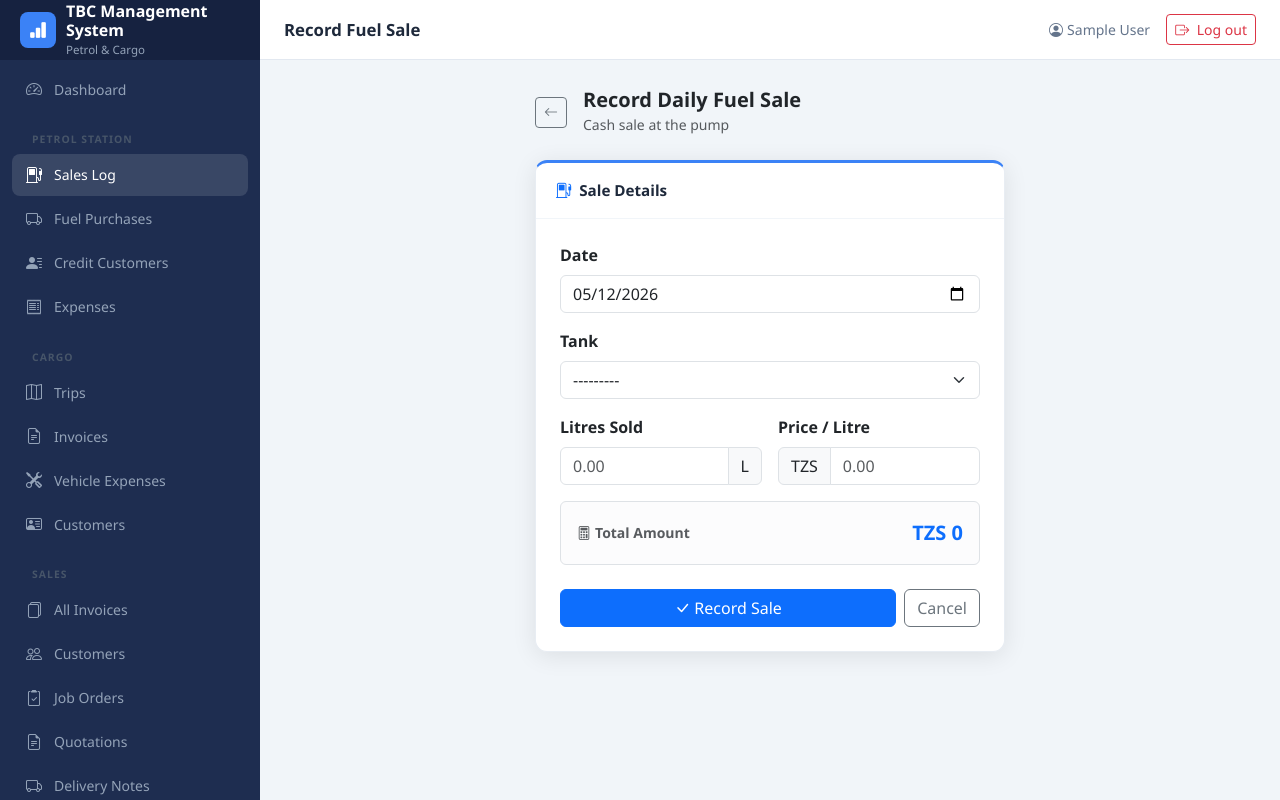
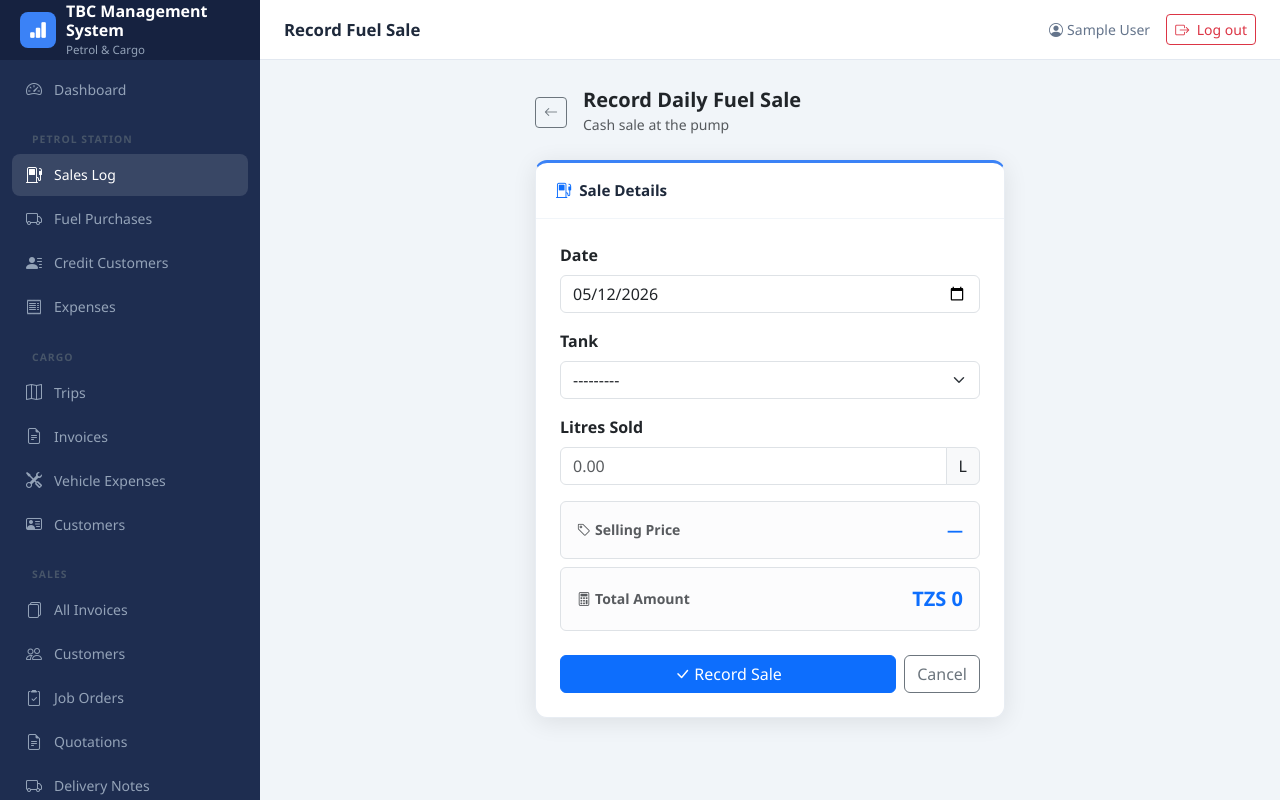
Before and after one commit to Ferlsafer/AccountingProject, a Django app: page /petrol/sales/add/ in a window 1280 px wide. Run offline with Django 5.2, Linux system fonts and the light colour scheme; the visitor is signed in with stand-in values (Sample User, id 1); data comes from the database, SQL or seed files in the repository; data that the repository does not hold is empty.

Commit message:
Selling price set by management, not clerk at point of sale
- Tank gains selling_price field (set by admin/accountant via tank edit)
- DailyFuelSaleForm and CreditSaleForm no longer include unit_price
- Sale views pull unit_price from tank.selling_price automatically
- Error shown if clerk tries to record a sale on a tank with no price set
- Sale form shows each tank's current price and stock so clerk has full context
- Tank list shows selling price column with a red badge if not yet set

Co-Authored-By: Claude Sonnet 4.6 <noreply@anthropic.com>

```diff
--- a/petrol/forms.py
+++ b/petrol/forms.py
@@ -10,12 +10,11 @@ _text  = {'class': 'form-control'}
 class DailyFuelSaleForm(forms.ModelForm):
     class Meta:
         model = DailyFuelSale
-        fields = ['date', 'tank', 'litres_sold', 'unit_price']
+        fields = ['date', 'tank', 'litres_sold']
         widgets = {
             'date':        forms.DateInput(attrs=_date),
             'tank':        forms.Select(attrs=_sel),
             'litres_sold': forms.NumberInput(attrs={**_num, 'placeholder': '0.00'}),
-            'unit_price':  forms.NumberInput(attrs={**_num, 'placeholder': '0.00'}),
         }
 
 
@@ -37,13 +36,12 @@ class FuelPurchaseForm(forms.ModelForm):
 class CreditSaleForm(forms.ModelForm):
     class Meta:
         model = CreditSale
-        fields = ['date', 'customer', 'tank', 'litres', 'unit_price']
+        fields = ['date', 'customer', 'tank', 'litres']
         widgets = {
-            'date':       forms.DateInput(attrs=_date),
-            'customer':   forms.Select(attrs=_sel),
-            'tank':       forms.Select(attrs=_sel),
-            'litres':     forms.NumberInput(attrs={**_num, 'placeholder': '0.00'}),
-            'unit_price': forms.NumberInput(attrs={**_num, 'placeholder': '0.00'}),
+            'date':     forms.DateInput(attrs=_date),
+            'customer': forms.Select(attrs=_sel),
+            'tank':     forms.Select(attrs=_sel),
+            'litres':   forms.NumberInput(attrs={**_num, 'placeholder': '0.00'}),
         }
 
 
@@ -74,15 +72,17 @@ class PetrolExpenseForm(forms.ModelForm):
 class TankForm(forms.ModelForm):
     class Meta:
         model = Tank
-        fields = ['name', 'fuel_type', 'capacity', 'is_active']
+        fields = ['name', 'fuel_type', 'capacity', 'selling_price', 'is_active']
         widgets = {
-            'name':      forms.TextInput(attrs={**_text, 'placeholder': 'e.g. Tank A — Petrol'}),
-            'fuel_type': forms.Select(attrs=_sel),
-            'capacity':  forms.NumberInput(attrs={**_num, 'placeholder': 'Litres, e.g. 20000'}),
-            'is_active': forms.CheckboxInput(attrs={'class': 'form-check-input'}),
+            'name':          forms.TextInput(attrs={**_text, 'placeholder': 'e.g. Tank A — Petrol'}),
+            'fuel_type':     forms.Select(attrs=_sel),
+            'capacity':      forms.NumberInput(attrs={**_num, 'placeholder': 'Litres, e.g. 20000'}),
+            'selling_price': forms.NumberInput(attrs={**_num, 'placeholder': '0.00'}),
+            'is_active':     forms.CheckboxInput(attrs={'class': 'form-check-input'}),
         }
         help_texts = {
-            'capacity': 'Total tank capacity in litres.',
+            'capacity':      'Total tank capacity in litres.',
+            'selling_price': 'Selling price per litre charged to customers.',
         }
 
 
--- a/petrol/models.py
+++ b/petrol/models.py
@@ -19,6 +19,7 @@ class Tank(models.Model):
     fuel_type = models.ForeignKey(FuelType, on_delete=models.PROTECT, related_name='tanks')
     capacity = models.DecimalField(max_digits=10, decimal_places=2, help_text='Litres')
     current_stock = models.DecimalField(max_digits=10, decimal_places=2, default=Decimal('0'))
+    selling_price = models.DecimalField(max_digits=10, decimal_places=2, default=Decimal('0'), help_text='Current selling price per litre (set by management)')
     is_active = models.BooleanField(default=True)
 
     class Meta:
--- a/petrol/views.py
+++ b/petrol/views.py
@@ -94,15 +94,20 @@ def daily_sale_add(request):
     if request.method == 'POST':
         form = DailyFuelSaleForm(request.POST)
         if form.is_valid():
+            sale = form.save(commit=False)
+            if not sale.tank.selling_price:
+                messages.error(request, f"No selling price set for {sale.tank}. Ask management to set it first.")
+                tanks = Tank.objects.filter(is_active=True).select_related('fuel_type')
+                return render(request, 'petrol/daily_sale_form.html', {'form': form, 'tanks': tanks})
             with transaction.atomic():
-                sale = form.save(commit=False)
                 sale.recorded_by = request.user
+                sale.unit_price = sale.tank.selling_price
                 sale.total_amount = sale.litres_sold * sale.unit_price
                 sale.save()
                 sale.tank.current_stock -= sale.litres_sold
                 sale.tank.save(update_fields=['current_stock'])
                 sale.post_to_ledger(request.user)
-            messages.success(request, f"Sale recorded: {sale.litres_sold}L of {sale.tank.fuel_type} — TZS {sale.total_amount:,.0f}")
+            messages.success(request, f"Sale recorded: {sale.litres_sold}L of {sale.tank.fuel_type} @ TZS {sale.unit_price:,.0f}/L — Total TZS {sale.total_amount:,.0f}")
             return redirect('petrol:daily_sale_list')
     else:
         form = DailyFuelSaleForm(initial={'date': date.today()})
@@ -280,9 +285,13 @@ def credit_sale_add(request):
             form = CreditSaleForm(request.POST)
 
         if form.is_valid():
+            sale = form.save(commit=False)
+            if not sale.tank.selling_price:
+                messages.error(request, f"No selling price set for {sale.tank}. Ask management to set it first.")
+                return render(request, 'petrol/credit_sale_form.html', {'form': form, 'customer_type': customer_type})
             with transaction.atomic():
-                sale = form.save(commit=False)
                 sale.recorded_by = request.user
+                sale.unit_price = sale.tank.selling_price
                 sale.total_amount = sale.litres * sale.unit_price
                 sale.save()
                 sale.tank.current_stock -= sale.litres
--- a/templates/petrol/daily_sale_form.html
+++ b/templates/petrol/daily_sale_form.html
@@ -35,33 +35,37 @@
                     <div class="mb-3">
                         <label class="form-label fw-semibold">Tank</label>
                         {{ form.tank }}
-                        <div class="form-text">
+                        <div class="mt-2">
                             {% for tank in tanks %}
-                            <span class="badge bg-light text-dark border me-1">
-                                {{ tank.name }}: {{ tank.current_stock|floatformat:0 }}L available
-                            </span>
+                            <div class="d-flex justify-content-between align-items-center py-1 px-2 rounded mb-1"
+                                style="background:#f8fafc;font-size:0.82rem;" data-tank-id="{{ tank.pk }}"
+                                data-price="{{ tank.selling_price }}">
+                                <span class="fw-semibold">{{ tank.name }}</span>
+                                <span class="text-muted">{{ tank.current_stock|floatformat:0 }}L stock</span>
+                                {% if tank.selling_price %}
+                                <span class="tlc-badge tlc-badge-blue">TZS {{ tank.selling_price|floatformat:0 }}/L</span>
+                                {% else %}
+                                <span class="tlc-badge tlc-badge-red">No price set</span>
+                                {% endif %}
+                            </div>
                             {% endfor %}
                         </div>
                     </div>
 
-                    <div class="row g-3 mb-3">
-                        <div class="col-6">
-                            <label class="form-label fw-semibold">Litres Sold</label>
-                            <div class="input-group">
-                                {{ form.litres_sold }}
-                                <span class="input-group-text">L</span>
-                            </div>
-                        </div>
-                        <div class="col-6">
-                            <label class="form-label fw-semibold">Price / Litre</label>
-                            <div class="input-group">
-                                <span class="input-group-text">TZS</span>
-                                {{ form.unit_price }}
-                            </div>
+                    <div class="mb-3">
+                        <label class="form-label fw-semibold">Litres Sold</label>
+                        <div class="input-group">
+                            {{ form.litres_sold }}
+                            <span class="input-group-text">L</span>
                         </div>
                     </div>
 
-                    <!-- Live total preview -->
+                    <!-- Price info (read-only, pulled from tank) -->
+                    <div class="alert alert-light border mb-2 d-flex align-items-center justify-content-between">
+                        <span class="text-muted small fw-semibold"><i class="bi bi-tag me-1"></i>Selling Price</span>
+                        <span id="price-display" class="fw-bold text-primary">—</span>
+                    </div>
+
                     <div class="alert alert-light border mb-4 d-flex align-items-center justify-content-between">
                         <span class="text-muted small fw-semibold"><i class="bi bi-calculator me-1"></i>Total Amount</span>
                         <span id="total-preview" class="fw-bold fs-5 text-primary">TZS 0</span>
@@ -86,12 +90,21 @@
 
 {% block extra_js %}
 <script>
+const tankPrices = {};
+document.querySelectorAll('[data-tank-id]').forEach(el => {
+    tankPrices[el.dataset.tankId] = parseFloat(el.dataset.price) || 0;
+});
+
 function updateTotal() {
-    const l = parseFloat(document.getElementById('id_litres_sold').value) || 0;
-    const p = parseFloat(document.getElementById('id_unit_price').value) || 0;
-    document.getElementById('total-preview').textContent = 'TZS ' + Math.round(l * p).toLocaleString();
+    const tankId = document.getElementById('id_tank').value;
+    const price = tankPrices[tankId] || 0;
+    const litres = parseFloat(document.getElementById('id_litres_sold').value) || 0;
+    document.getElementById('price-display').textContent = price ? 'TZS ' + price.toLocaleString() + ' / L' : '—';
+    document.getElementById('total-preview').textContent = 'TZS ' + Math.round(litres * price).toLocaleString();
 }
+
+document.getElementById('id_tank').addEventListener('change', updateTotal);
 document.getElementById('id_litres_sold').addEventListener('input', updateTotal);
-document.getElementById('id_unit_price').addEventListener('input', updateTotal);
+updateTotal();
 </script>
 {% endblock %}
```
Also changed, not shown: templates/petrol/tank_list.html (+9 -1 lines), petrol/migrations/0005_tank_selling_price.py (added).
